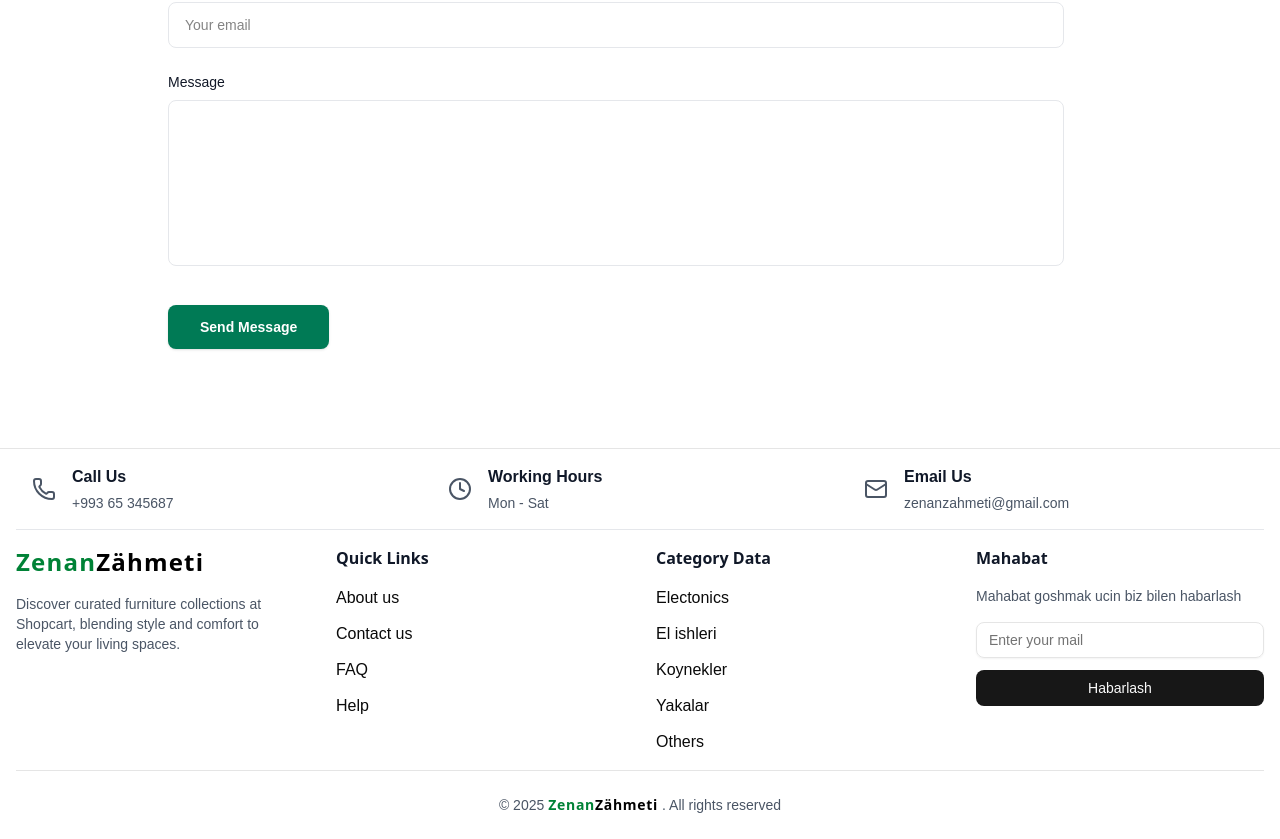
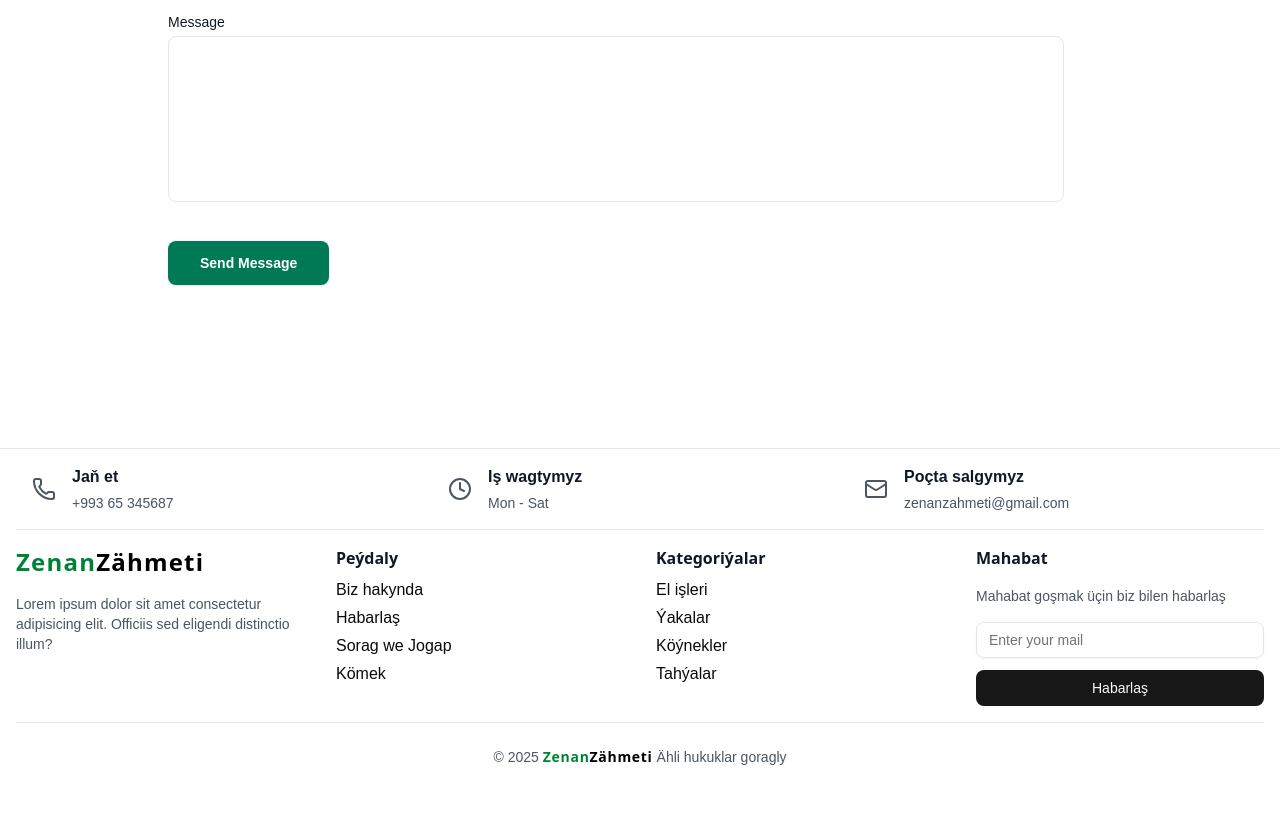
Before and after one commit to Vepa03/zenan_zahmet, a Next.js app: page /contact in a window 1280 px wide. Shown: the part 429-1268 px from the top of the page. After the commit the page ends 1220 px from the top, so only its background shows below. Built offline with nearby package versions, Linux system fonts and the light colour scheme.

Commit message:
fixed text

```diff
--- a/app/contact/page.tsx
+++ b/app/contact/page.tsx
@@ -20,7 +20,7 @@ const ContactPage = () => {
 
   return (
     <div className="min-h-screen bg-white flex justify-center">
-      <div className="w-full max-w-5xl px-6 md:px-10 pt-20">
+      <div className="w-full max-w-5xl px-6 md:px-10 pt-10">
         {/* Başlık */}
         <h1 className="text-3xl md:text-4xl font-semibold text-[#111827]">
           Contact Us
@@ -31,7 +31,7 @@ const ContactPage = () => {
         </p>
 
         {/* Form */}
-        <form onSubmit={handleSubmit} className="mt-10 space-y-6 max-w-4xl">
+        <form onSubmit={handleSubmit} className="mt-5 space-y-6 max-w-4xl">
           {/* Name */}
           <div className="space-y-2">
             <label
@@ -68,7 +68,7 @@ const ContactPage = () => {
           </div>
 
           {/* Message */}
-          <div className="space-y-2">
+          <div className="space-y-1">
             <label
               htmlFor="message"
               className="block text-sm font-medium text-[#111827]"
--- a/components/Footer.tsx
+++ b/components/Footer.tsx
@@ -16,11 +16,11 @@ const Footer = () => {
         <div className='py-4 grid grid-cols-1 sm:grid-cols-2 md:grid-cols-2 lg:grid-cols-4 gap-8'>
           <div className='space-y-4'>
             <Logo/>
-            <SubText>Discover curated furniture collections at Shopcart, blending style and comfort to elevate your living spaces.</SubText>
+            <SubText>Lorem ipsum dolor sit amet consectetur adipisicing elit. Officiis sed eligendi distinctio illum? </SubText>
           </div>
           <div>
-            <SubTitle>Quick Links</SubTitle>
-            <ul className='space-y-3 mt-4'>
+            <SubTitle>Peýdaly</SubTitle>
+            <ul className='space-y-1 mt-2'>
               {quickLinksData?.map((item)=>(
                 <li key={item?.title}>
                   <Link href={item?.href} className='hover:text-shop_dark_green hover:Effect font-medium'>{item?.title}</Link>
@@ -29,8 +29,8 @@ const Footer = () => {
             </ul>
           </div>
           <div>
-            <SubTitle>Category Data</SubTitle>
-            <ul className='space-y-3 mt-4'>
+            <SubTitle>Kategoriýalar</SubTitle>
+            <ul className='space-y-1 mt-2'>
               {categoriesData?.map((item)=>(
                 <li key={item?.title}>
                   <Link href={`/category/${item?.href}`} className='hover:text-shop_dark_green hover:Effect font-medium'>{item?.title}</Link>
@@ -41,18 +41,18 @@ const Footer = () => {
           <div className='space-y-4'>
             <SubTitle>Mahabat</SubTitle>
             <SubText>
-              Mahabat goshmak ucin biz bilen habarlash
+              Mahabat goşmak üçin biz bilen habarlaş
             </SubText>
             <form className='space-y-3'>
               <Input placeholder='Enter your mail' type='email' required/>
-              <Button className='w-full'>Habarlash</Button>
+              <Button className='w-full'>Habarlaş</Button>
             </form>
           </div>
         </div>
         <div className='py-6 border-t text-center text-sm text-gray-600 flex items-center justify-center gap-1'>
           <span>© {new Date().getFullYear()}</span>
           <Logo className='text-sm' />
-          <span>. All rights reserved</span>
+          <span>Ähli hukuklar goragly</span>
         </div>
       </Container>
     </footer>
--- a/components/Footer_top.tsx
+++ b/components/Footer_top.tsx
@@ -9,21 +9,21 @@ interface ContactItemData {
 
 const data: ContactItemData[] = [
   {
-    title: "Call Us",
+    title: "Jaň et",
     subtitle: "+993 65 345687",
     icon: (
       <Phone className="h-6 w-6 text-gray-600 group-hover:text-primary transition-colors" />
     ),
   },
   {
-    title: "Working Hours",
+    title: "Iş wagtymyz",
     subtitle: "Mon - Sat",
     icon: (
       <Clock className="h-6 w-6 text-gray-600 group-hover:text-primary transition-colors" />
     ),
   },
   {
-    title: "Email Us",
+    title: "Poçta salgymyz",
     subtitle: "zenanzahmeti@gmail.com",
     icon: (
       <Mail className="h-6 w-6 text-gray-600 group-hover:text-primary transition-colors" />
--- a/components/SignIn.tsx
+++ b/components/SignIn.tsx
@@ -3,7 +3,7 @@ import { Button } from './ui/button'
 
 const SignIn = () => {
   return (
-    <Button className='bg-green-800 hover:bg-green-700 font-bold'>Login</Button>
+    <Button className='bg-green-800 hover:bg-green-700 font-bold'>Giriş</Button>
   )
 }
 
--- a/components/ui/text.tsx
+++ b/components/ui/text.tsx
@@ -27,7 +27,7 @@ const SubTitle = ({
 })=>{
     return (
         <h3 className={cn(
-            "font-semibold text-gray-900 font-sans",
+            "font-bold text-gray-900 font-sans",
             className)}
         >
             {children}
--- a/constants/data.ts
+++ b/constants/data.ts
@@ -3,24 +3,22 @@ import { title } from "process";
 export const headerData = [
     {title: "Home", href: "/"},
     {title: "Shop", href: "/shop"},
-    {title: "Blog", href: "/blog"},
     {title: "Contact", href: "/contact"},
     {title: "FAQ", href: "/faq"}
 ];
 
 export const quickLinksData = [
-    {title: "About us", href: "/about"},
-    {title: "Contact us", href: "/contact"},
-    {title: "FAQ", href: "/faq"},
-    {title: "Help", href: "/help"}
+    {title: "Biz hakynda", href: "/about"},
+    {title: "Habarlaş", href: "/contact"},
+    {title: "Sorag we Jogap", href: "/faq"},
+    {title: "Kömek", href: "/help"}
 ];
 
 export const categoriesData = [
-    {title: "Electonics", href: "electronics"},
-    {title: "El ishleri", href: "handjob"},
-    {title: "Koynekler", href: "koynek"},
-    {title: "Yakalar", href: "yakalar"},
-    {title: "Others", href: "others"}
+    {title: "El işleri", href: "electronics"},
+    {title: "Ýakalar", href: "handjob"},
+    {title: "Köýnekler", href: "koynek"},
+    {title: "Tahýalar", href: "yakalar"},
 ];
 
 export const productType = [
```
